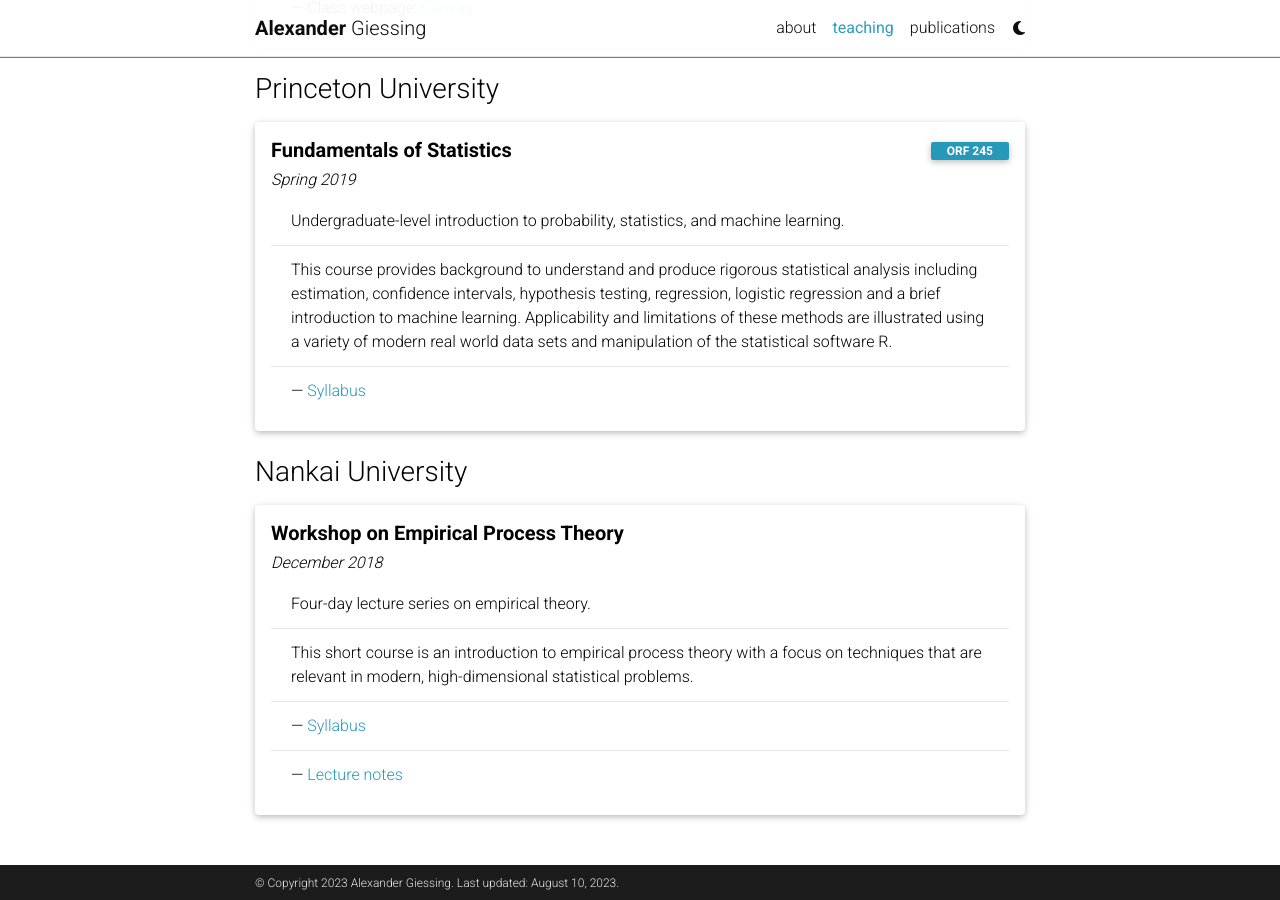
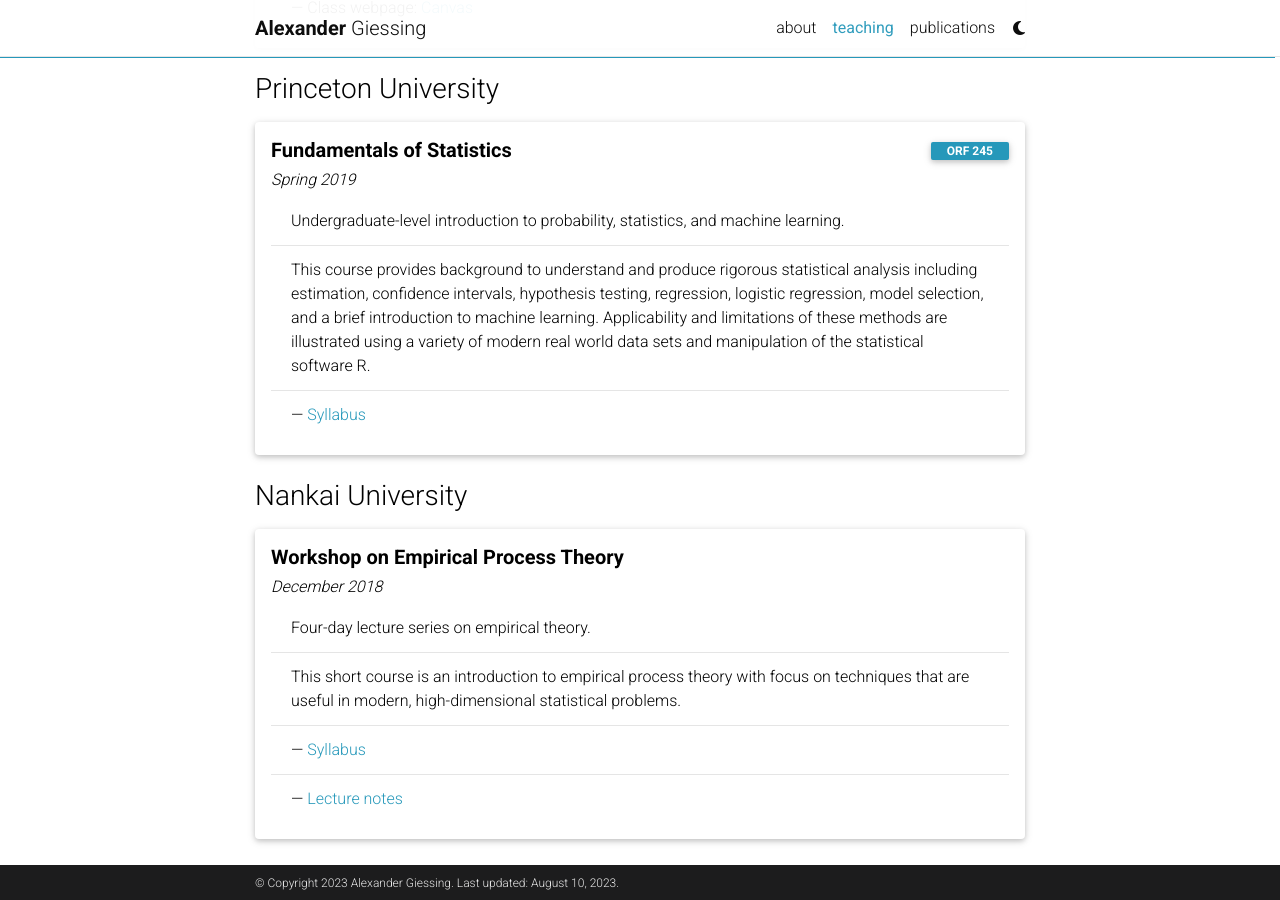
Before and after one commit to agiessing/agiessing.github.io, a Jekyll site: the page built from _pages/teaching.md, in a window 1280 px wide and 900 px high, scrolled down 1892 px. Built offline with Jekyll 4.4.1, drawn with Linux system fonts in a browser that asks for light colours; comment, search, counter and statistics services are not loaded; a style sheet for code colours, icons or effects is not loaded.

Commit message:
Update teaching.md

```diff
--- a/_pages/teaching.md
+++ b/_pages/teaching.md
@@ -120,7 +120,7 @@
     <h6 class="font-italic mt-2 mt-sm-0">Spring 2019</h6>
     <ul class="card-text font-weight-light list-group list-group-flush">
       <li class="list-group-item">Undergraduate-level introduction to probability, statistics, and machine learning.</li>
-      <li class="list-group-item"> This course provides background to understand and produce rigorous statistical analysis including estimation, confidence intervals, hypothesis testing, regression, logistic regression and a brief introduction to machine learning. Applicability and limitations of these methods are illustrated using a variety of modern real world data sets and manipulation of the statistical software R.</li>
+      <li class="list-group-item"> This course provides background to understand and produce rigorous statistical analysis including estimation, confidence intervals, hypothesis testing, regression, logistic regression, model selection, and a brief introduction to machine learning. Applicability and limitations of these methods are illustrated using a variety of modern real world data sets and manipulation of the statistical software R.</li>
       <li class="list-group-item">— <a href="..."> Syllabus</a> </li>
     </ul>
   </div>
@@ -140,7 +140,7 @@
     <h6 class="font-italic mt-2 mt-sm-0">December 2018</h6>
     <ul class="card-text font-weight-light list-group list-group-flush">
       <li class="list-group-item"> Four-day lecture series on empirical theory. </li>
-      <li class="list-group-item"> This short course is an introduction to empirical process theory with a focus on techniques that are relevant in modern, high-dimensional statistical problems. </li>
+      <li class="list-group-item"> This short course is an introduction to empirical process theory with focus on techniques that are useful in modern, high-dimensional statistical problems. </li>
       <li class="list-group-item">— <a href="https://stat.nankai.edu.cn/2018/1126/c12333a129526/page.htm"> Syllabus</a> </li>
       <li class="list-group-item">— <a href="..."> Lecture notes</a> </li>
     </ul>
```
